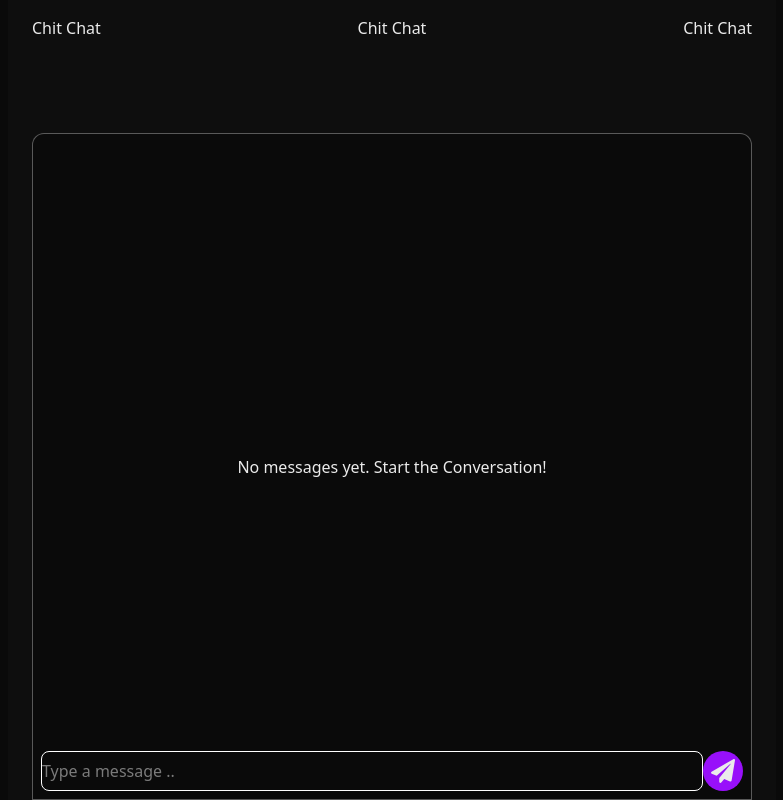
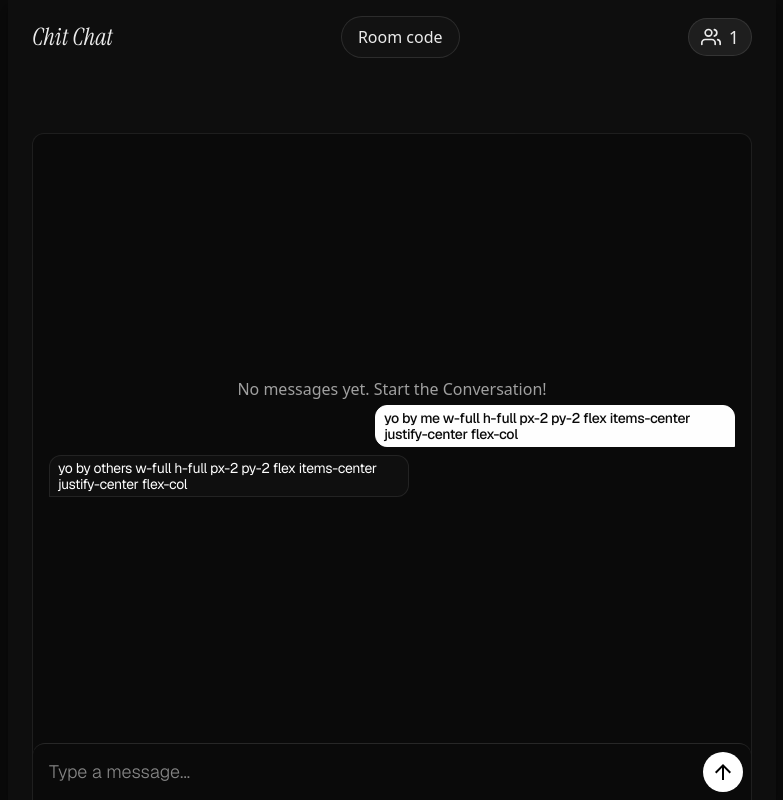
Before and after one commit to Yashx18/ChatApp, a React (Vite) app: page /chat in a window 1280 px wide. Shown: the whole page, without its empty margins (248-1031 px from the left). Built offline with nearby package versions, Linux system fonts and the light colour scheme; no server answers.

Commit message:
Chat Page UI is complete and just have to connect to Websocket server

```diff
--- /dev/null
+++ b/src/components/msgCard.tsx
@@ -0,0 +1,27 @@
+interface CardProps{
+	text: string,
+	by: "others" | "me",
+}
+
+const CardStyleOuter = {
+  me: "justify-end",
+  others: "justify-start",
+};
+const CardStyleInner = {
+  me: "bg-[#fefefe] border border-[#fefefe] text-[#0a0a0a] font-medium rounded-bl-xl",
+  others: "bg-[#0f0f0f] border border-[#31313198] text-[#fefefe] rounded-br-xl",
+};
+
+const MsgCard = ({ text, by }: CardProps) => {
+	return (
+    <div className={`flex items-center w-full px-2 py-1 ${CardStyleOuter[by]}`}>
+      <span
+        className={`font-geist text-sm tracking-tight leading-4 px-2 py-1 rounded-t-xl max-w-90 ${CardStyleInner[by]}`}
+      >
+        {text}
+      </span>
+    </div>
+  );
+}
+
+export default MsgCard;
--- a/src/pages/Chat.tsx
+++ b/src/pages/Chat.tsx
@@ -1,27 +1,84 @@
-import { FaPaperPlane } from "react-icons/fa";
+import { useEffect, useRef, useState } from "react";
+import { MdArrowUpward } from "react-icons/md";
+import { FiUsers } from "react-icons/fi";
+import { Link } from "react-router-dom";
+import MsgCard from "../components/msgCard";
 
 const Chat = () => {
-  console.log("Reached here");
+  const msgRef = useRef<HTMLInputElement>(null);
+  const members = 1;
+  const [msgArr, setMsgArr] = useState<string[]>([]);
+
+  const sendMsg = () => {
+    const msgVal = msgRef.current?.value;
+    msgArr.push();
+    if (msgRef.current) {
+      msgRef.current.value = "";
+    }
+    if (msgVal) {
+      setMsgArr([...msgArr, msgVal.trim()]);
+    }
+  };
+
+  useEffect(() => {
+    msgArr.map((item: any) => {
+      console.log(item);
+    });
+    console.log(msgArr);
+  }, [msgArr]);
 
   return (
     <div className="w-screen h-full flex items-center justify-center bg-[#0a0a0a] text-[#ebebeb]">
       <div
         className="bg-[#0e0e0e] w-full max-w-3xl h-full flex flex-col items-center
-	  justify-between px-6"
+	  justify-between px-6 shadow-lg"
       >
         <div className="w-full py-4 flex items-center justify-between">
-          <span className="">Chit Chat</span>
-          <span className="">Chit Chat</span>
-          <span className="">Chit Chat</span>
+          <Link to={"/home"}>
+            <span className="font-instrument-serif italic text-2xl cursor-pointer">
+              Chit Chat
+            </span>
+          </Link>
+          <span className="border px-4 py-2 rounded-4xl bg-[#1d1d1d52] border-[#63636352]">
+            Room code
+          </span>
+          <span className=" flex items-center justify-center px-3 py-1 border rounded-4xl bg-[#42424252] border-[#63636352]">
+            <FiUsers className="size-5" />
+            <span className="text-lg ml-2">{members}</span>
+          </span>
         </div>
-        <div className="w-full h-10/12 border border-[#ffffff52] rounded-t-xl flex items-center justify-center flex-col bg-[#0a0a0a] relative">
-          No messages yet. Start the Conversation!
-          <div className="w-full absolute bottom-0 flex px-2 py-2">
-            <input type="text" className="border border-white w-full rounded-lg" placeholder="Type a message .."/>
-            <span className="p-2 bg-purple-600 flex items-center justify-center rounded-full">
-              <FaPaperPlane className="size-6" />
-            </span>
+        <div className="w-full h-10/12 border-x border-t border-[#ffffff15] rounded-t-xl flex items-center justify-center flex-col bg-[#0a0a0a] relative text-[#a0a0a0]">
+          <div className="w-full h-full px-2 py-2 flex items-center justify-center flex-col">
+            No messages yet. Start the Conversation!
+            <MsgCard
+              text="yo by me w-full h-full px-2 py-2 flex items-center justify-center flex-col"
+              by="me"
+            />
+            <MsgCard
+              text="yo by others w-full h-full px-2 py-2 flex items-center justify-center flex-col"
+              by="others"
+            />
           </div>
+          <form
+            className="w-full flex p-2 rounded-xl border-t border-[#ffffff1e]"
+            onSubmit={(e) => {
+              e.preventDefault();
+              sendMsg();
+            }}
+          >
+            <input
+              ref={msgRef}
+              type="text"
+              className="mr-2 w-full rounded-lg px-2 py-1 focus-within:outline-none text-lg text-white font-geist font-light placeholder:font-light placeholder:text-md"
+              placeholder="Type a message..."
+            />
+            <button
+              className="p-2 bg-white flex items-center justify-center rounded-full focus-within:outline-none cursor-pointer hover:bg-[#cfcfcf]"
+              type="submit"
+            >
+              <MdArrowUpward className="size-6 text-black" />
+            </button>
+          </form>
         </div>
       </div>
     </div>
--- a/src/pages/Home.tsx
+++ b/src/pages/Home.tsx
@@ -47,7 +47,8 @@ const Home = () => {
   };
 
   return (
-    <div className="flex flex-col items-center justify-between h-full w-full max-w-2xl text-[#ebebeb] border">
+    <div className="flex flex-col items-center justify-between h-full w-full max-w-3xl text-[#ebebeb] bg-[#0e0e0e]
+    shadow-lg">
       <div className="flex items-center flex-col justify-center mt-18">
         <h1 className="text-5xl font-medium font-instrument-serif italic mb-1">
           Chit Chat
@@ -67,7 +68,7 @@ const Home = () => {
         <input
           type="text"
           ref={usernameRef}
-          className="bg-[#000000] border px-4 py-3 borpder-[#333333] rounded-full focus-within:border-[#e0e0e0] focus-within:outline-none w-full text-center placeholder:font-light"
+          className="bg-[#000000] border px-4 py-3 border-[#333333] rounded-full focus-within:border-[#e0e0e0] focus-within:outline-none w-full text-center placeholder:font-light"
           placeholder="What should we call you ?"
         />
 
@@ -98,7 +99,7 @@ const Home = () => {
         </div>
       </div>
       <p className="mb-2 text-[#646464] ">
-        messages are end-to-end encrypted and never stored
+        messages are end-to-end encrypted and never stored.
       </p>
     </div>
   );
--- /dev/null
+++ b/src/utils.tsx
@@ -0,0 +1,11 @@
+export const randomHash = (len: number) => {
+  let val = "";
+  let list = "abcdefghijklmnopqrstwxyz1234567890";
+  let listLen = list.length;
+
+  for (let i = 0; i < len; i++) {
+    let hash = list[Math.floor(Math.random() * listLen)];
+    val += hash;
+  }
+  return val;
+};
```
